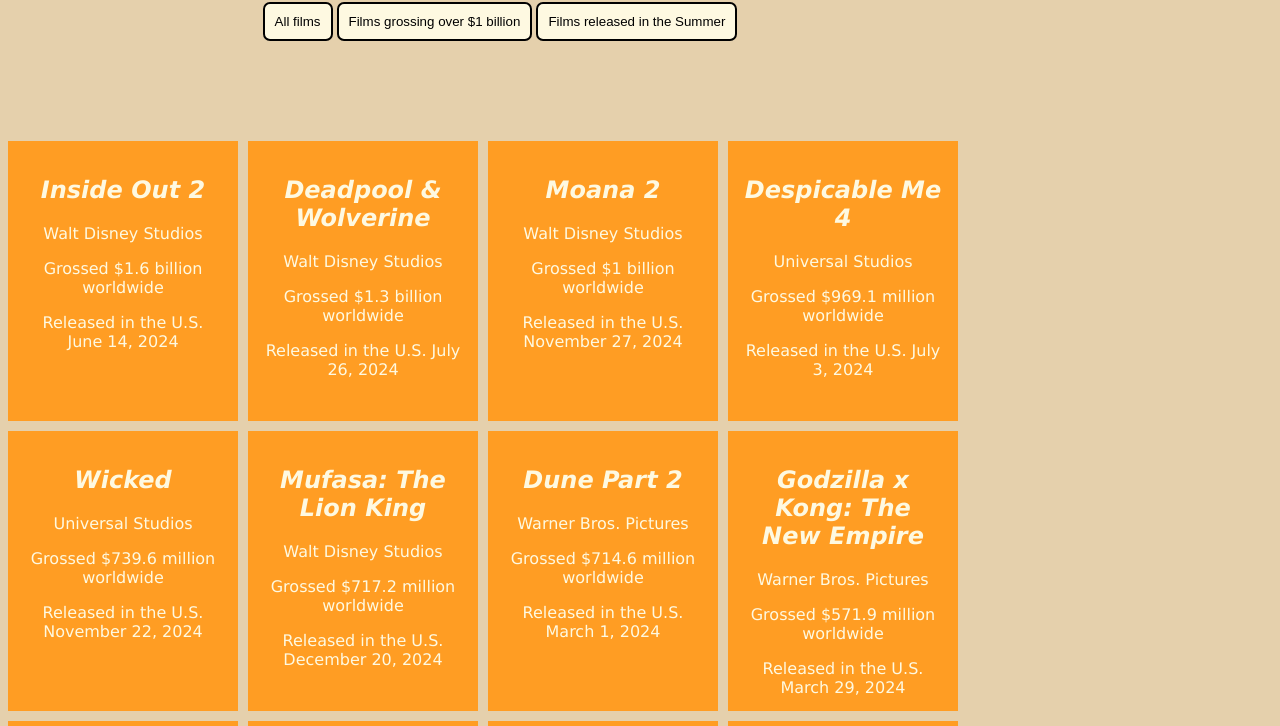
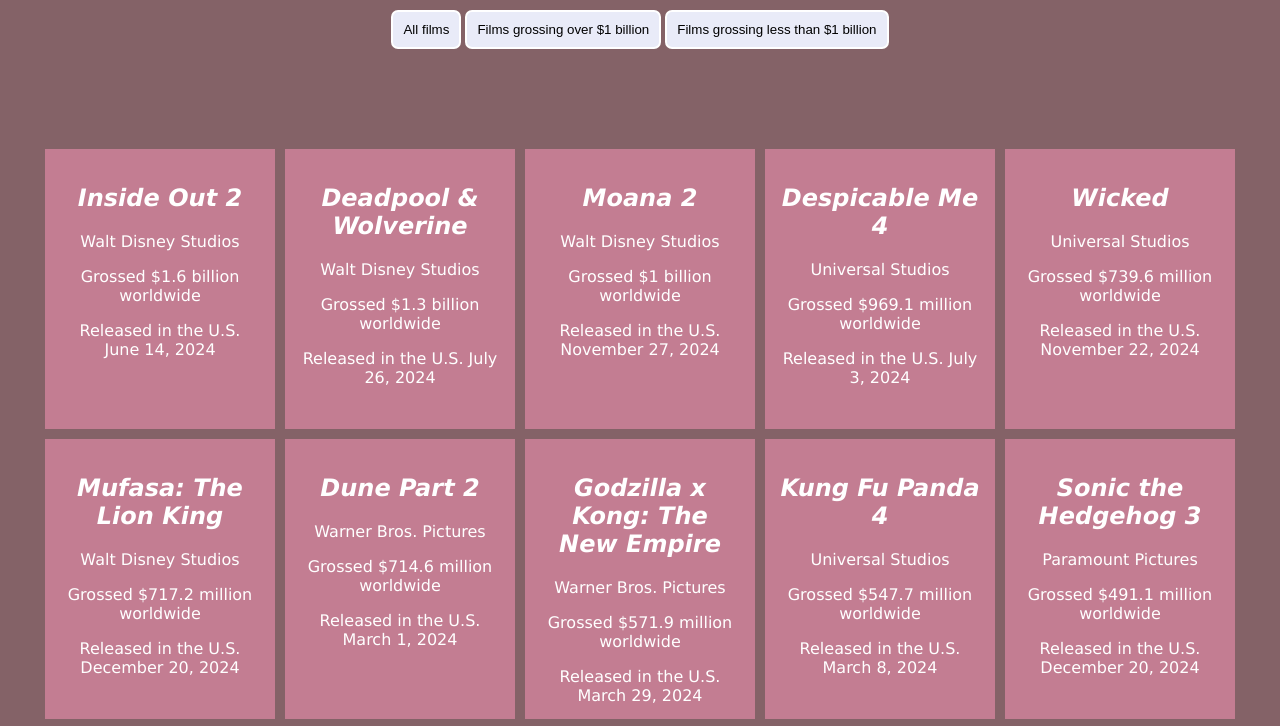
Before and after one commit to katemorano/ctn_cardsproject, a plain HTML site: page newindex.html in a window 1280 px wide. Shown: the part 78-804 px from the top of the page. Drawn offline with Linux system fonts and the light colour scheme.

Commit message:
apr 15 commit

```diff
--- a/newindex.html
+++ b/newindex.html
@@ -9,34 +9,38 @@
 
     <div id="button-container">
         <button id="all" value="all">All films</button>
-        <button id="over1bil" value="over1bil"> Films grossing over $1 billion</button>
-        <button id="releasedSummer" value="releasedSummer">Films released in the Summer</button>
+        <button id="over1bil" value="over1bil"> Films grossing over $1 billion </button>
+        <button id="not1bil" value="not1bil">Films grossing less than $1 billion </button>
     </div>
 
     <style>
             html{
-            background-color: #E5D0AC;
-            max-width: 1000px;
+            background-color: #846267;
+            display: flex;
+            justify-content: center;
+            align-items: center;
+            padding-bottom: 25px
            }
 
            h1{
             text-align: center;
+            color: white;
            }
 
            h2{
-            color: #FEF9E1;
+            color: white;
             font-style: oblique;
            }
 
            p{
-            color:#FEF9E1;
+            color:white;
            }
 
            #container > div.filmCards {
                 width: 200px;
                 height: 250px;
-                background-color: #FF9D23;
-                border: 5px solid #FF9D23;
+                background-color: #C37D92;
+                border: 5px solid #C37D92;
                 padding: 10px;
                 flex: wrap;
                 text-align: center;
@@ -49,7 +53,8 @@
                 flex-wrap: wrap;
                 gap: 10px;
                 padding-top: 50px;
-                align-items: center;
+                justify-content: center;
+                align-items: center
             }
 
             #button-container{
@@ -60,19 +65,19 @@
             button {
                 padding: 10px 10px;
                 border-radius: 7px;
-                border: 2px solid black;
-                background-color: #FEF9E1;
+                border: 2px solid white;
+                background-color: #E9EBF8;
             }
 
             .hover {
-                background-color: #FF9D23;
+                background-color: #E0C1B3;
                 color: #fff;
                 border: 1px solid #fff;
                 cursor: pointer;
             }
 
             .clicked {
-                background-color: #C14600;
+                background-color: #D89A9E;
                 color: #fff;
                 border: 1px solid #fff;
                 cursor: pointer;
@@ -81,7 +86,7 @@
     </style>
 </head>
 
-    <div id="container"> </div>
+    <div id="container">
 
      <script>
 
@@ -92,7 +97,6 @@
             releaseDate: "June 14, 2024",
             gross: "$1.6 billion",
             isOneBil: true,
-            summerFilm: true
         },
         {
             title: "Deadpool & Wolverine",
@@ -100,7 +104,6 @@
             releaseDate: "July 26, 2024",
             gross: "$1.3 billion",
             isOneBil: true,
-            summerFilm: true
         },
         {
             title: "Moana 2",
@@ -108,7 +111,6 @@
             releaseDate: "November 27, 2024",
             gross: "$1 billion",
             isOneBil: true,
-            summerFilm: false
         },
         {
             title: "Despicable Me 4",
@@ -116,7 +118,6 @@
             releaseDate: "July 3, 2024",
             gross: "$969.1 million",
             isOneBil: false,
-            summerFilm: true
         },
         {
             title: "Wicked",
@@ -124,7 +125,6 @@
             releaseDate: "November 22, 2024",
             gross: "$739.6 million",
             isOneBil: false,
-            summerFilm: false
         },
         {
             title: "Mufasa: The Lion King",
@@ -132,7 +132,6 @@
             releaseDate: "December 20, 2024",
             gross: "$717.2 million",
             isOneBil: false,
-            summerFilm: false
         },
         {
             title: "Dune Part 2",
@@ -140,7 +139,6 @@
             releaseDate: "March 1, 2024",
             gross: "$714.6 million",
             isOneBil: false,
-            summerFilm: false
         },
         {
             title: "Godzilla x Kong: The New Empire",
@@ -148,7 +146,6 @@
             releaseDate: "March 29, 2024",
             gross: "$571.9 million",
             isOneBil: false,
-            summerFilm: false
         },
         {
             title: "Kung Fu Panda 4",
@@ -156,7 +153,6 @@
             releaseDate: "March 8, 2024",
             gross: "$547.7 million",
             isOneBil: false,
-            summerFilm: false
         },
         {
             title: "Sonic the Hedgehog 3",
@@ -164,7 +160,6 @@
             releaseDate: "December 20, 2024",
             gross: "$491.1 million",
             isOneBil: false,
-            summerFilm: false
         },
         {
             title: "Venom: The Last Dance",
@@ -172,7 +167,6 @@
             releaseDate: "October 25, 2024",
             gross: "$478.9 million",
             isOneBil: false,
-            summerFilm: false
         },
         {
             title: "Gladiator II",
@@ -180,7 +174,6 @@
             releaseDate: "November 22, 2024",
             gross: "$462.2 million",
             isOneBil: false,
-            summerFilm: false
         },
         {
             title: "Beetlejuice Beetlejuice",
@@ -188,7 +181,6 @@
             releaseDate: "September 6, 2024",
             gross: "$451.9 million",
             isOneBil: false,
-            summerFilm: false
         },
         {
             title: "YOLO",
@@ -196,7 +188,6 @@
             releaseDate: "March 8, 2024",
             gross: "$433.6 million",
             isOneBil: false,
-            summerFilm: false
         },
         {
             title: "Pegasus 2",
@@ -204,7 +195,6 @@
             releaseDate: "February 10, 2024",
             gross: "$422.9 million",
             isOneBil: false,
-            summerFilm: false
         }
         ];
 
@@ -220,13 +210,6 @@
             elementDiv.setAttribute('data-isOneBil', 'not1bil');
             };
 
-            if (summerFilm){
-                elementDiv.setAttribute('data-summerFilm', 'releasedSummer');
-            }
-            else{
-                elementDiv.setAttribute('data-summerFilm', 'notReleasedSummer')
-            }
-
          elementDiv.classList.add('filmCards');
         let cardText = `<h2>${title}</h2><p>${studio}</p><p>Grossed ${gross} worldwide</p><p>Released in the U.S. ${releaseDate}`;
         elementDiv.innerHTML = cardText;
@@ -234,7 +217,7 @@
     }
 
     films.forEach(function(c){
-        makeCards(c.title, c.studio, c.gross, c.isOneBil, c.releaseDate, c.summerFilm);
+        makeCards(c.title, c.studio, c.gross, c.isOneBil, c.releaseDate);
     })
 
     let allButtons = document.querySelectorAll('button')
@@ -278,16 +261,11 @@
                     }
                 })
 
-                if (card.getAttribute('data-summerFilm') == button_value){
-                        card.style.display = 'block';
-                    }
-                    else{
-                        card.style.display = 'none';
-                    }
-
             })
         })
 
 
      </script>
+
+    </div>
 </html>
```
